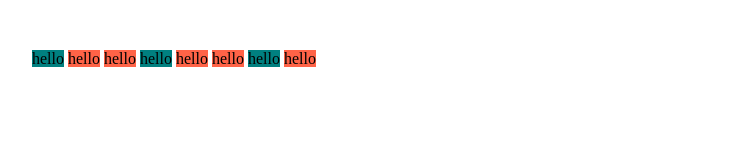
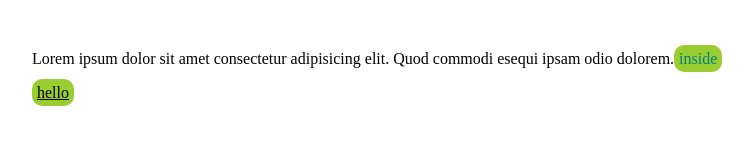
Before and after one commit to bourbon0610/TIL, a plain HTML site: page cocoa_clone/home.html in a window 1280 px wide. Shown: the top 160 px of the page, without its empty margins (18-771 px from the left). Drawn offline with Linux system fonts and the light colour scheme.

Commit message:
combination

```diff
--- a/cocoa_clone/home.html
+++ b/cocoa_clone/home.html
@@ -15,28 +15,29 @@
         height: 1000vh;
         margin: 50px;
       }
-      div {
-        width: 150px;
-        height: 150px;
-        background-color: wheat;
-        position: relative;
+      span {
+        background-color: yellowgreen;
+        padding: 5px;
+        border-radius: 10px;
       }
-      span {
-        background-color: tomato;
+      div > span {
+        text-decoration: underline;
       }
-      span:nth-child(3n + 1) {
-        background-color: teal;
+      p span {
+        color: teal;
+      }
+      p + span {
+        text-decoration: underline;
       }
     </style>
   </head>
   <body>
-    <span>hello</span>
-    <span>hello</span>
-    <span>hello</span>
-    <span>hello</span>
-    <span>hello</span>
-    <span>hello</span>
-    <span>hello</span>
-    <span>hello</span>
+    <div>
+      <p>
+        Lorem ipsum dolor sit amet consectetur adipisicing elit. Quod commodi
+        esequi ipsam odio dolorem.<span>inside</span>
+      </p>
+      <span>hello</span>
+    </div>
   </body>
 </html>
```
